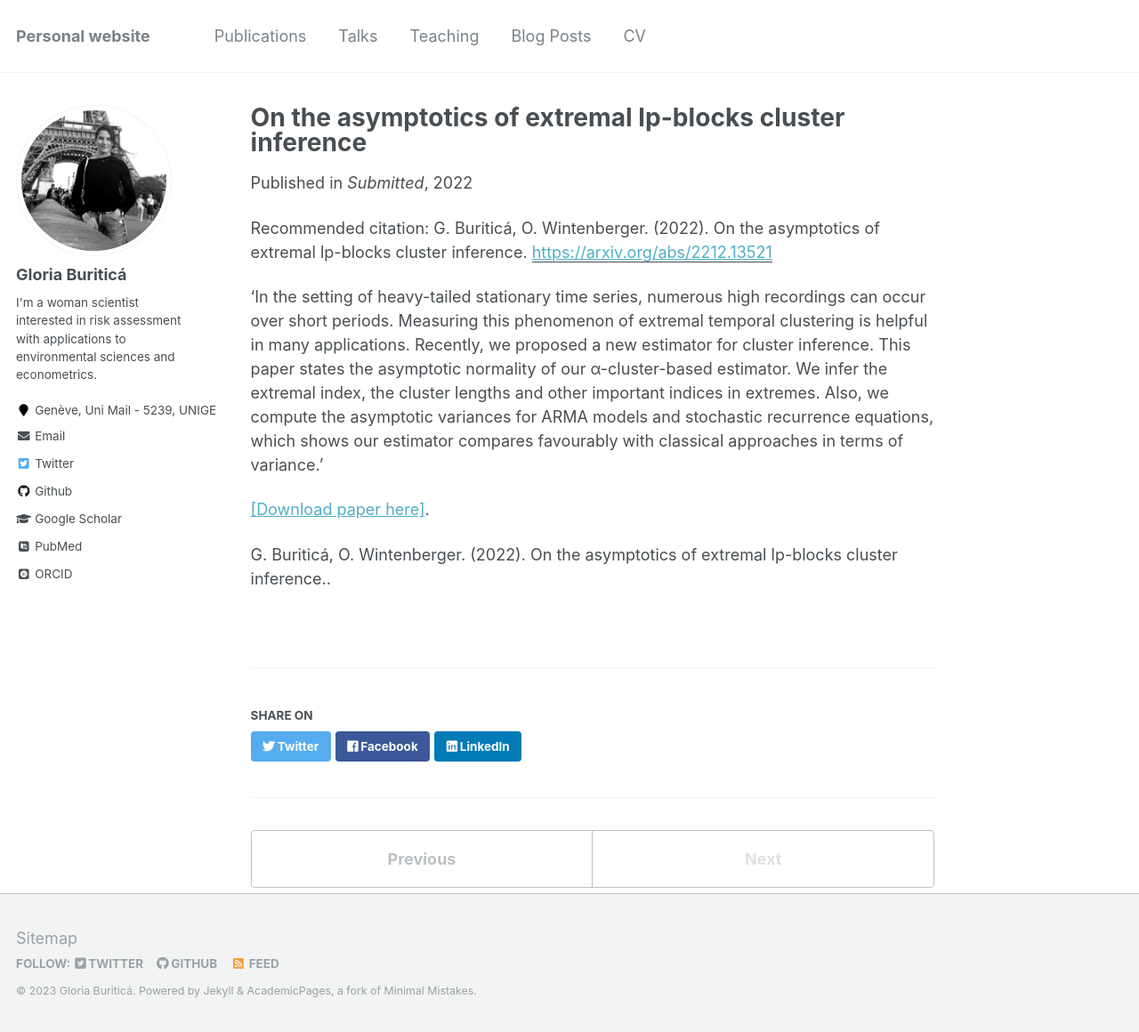
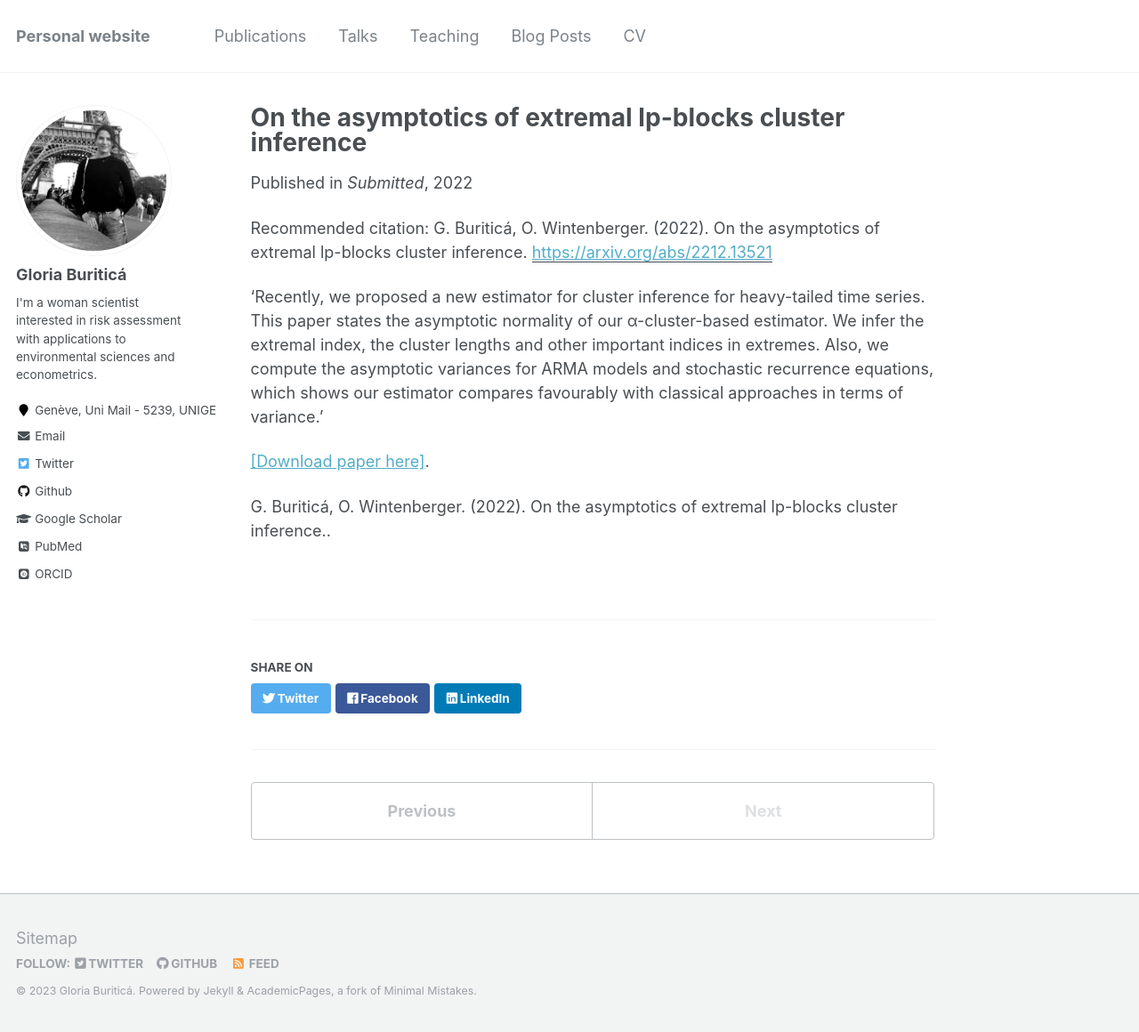
Before and after one commit to GBuritica/GBuritica.github.io, a Jekyll site: the page built from _publications/2023-01-01-asymptotics-lp-clusters-4.md, in a window 1280 px wide and 1160 px high. Shown: the whole window at 89% size. Built offline with Jekyll 4.4.1, drawn with Linux system fonts in a browser that asks for light colours; some web fonts are replaced.

Commit message:
Update 2023-01-01-asymptotics-lp-clusters-4.md

```diff
--- a/_publications/2023-01-01-asymptotics-lp-clusters-4.md
+++ b/_publications/2023-01-01-asymptotics-lp-clusters-4.md
@@ -2,13 +2,13 @@
 title: "On the asymptotics of extremal lp-blocks cluster inference"
 collection: publications
 permalink: /publication/2023-01-01-asymptotics-lp-clusters-4
-excerpt: 'In the setting of heavy-tailed stationary time series, numerous high recordings can occur over short periods. Measuring this phenomenon of extremal temporal clustering is helpful in many applications. Recently, we proposed a new estimator for cluster inference. This paper states the asymptotic normality of our α-cluster-based estimator. We infer the extremal index, the cluster lengths and other important indices in extremes. Also, we compute the asymptotic variances for ARMA models and stochastic recurrence equations, which shows our estimator compares favourably with classical approaches in terms of variance.'
+excerpt: 'Recently, we proposed a new estimator for cluster inference for heavy-tailed time series. This paper states the asymptotic normality of our α-cluster-based estimator. We infer the extremal index, the cluster lengths and other important indices in extremes. Also, we compute the asymptotic variances for ARMA models and stochastic recurrence equations, which shows our estimator compares favourably with classical approaches in terms of variance.'
 date: 2022-12-27
 venue: 'Submitted'
 paperurl: 'https://arxiv.org/abs/2212.13521'
 citation: 'G. Buriticá, O. Wintenberger. (2022). On the asymptotics of extremal lp-blocks cluster inference.'
 ---
-'In the setting of heavy-tailed stationary time series, numerous high recordings can occur over short periods. Measuring this phenomenon of extremal temporal clustering is helpful in many applications. Recently, we proposed a new estimator for cluster inference. This paper states the asymptotic normality of our α-cluster-based estimator. We infer the extremal index, the cluster lengths and other important indices in extremes. Also, we compute the asymptotic variances for ARMA models and stochastic recurrence equations, which shows our estimator compares favourably with classical approaches in terms of variance.'
+'Recently, we proposed a new estimator for cluster inference for heavy-tailed time series. This paper states the asymptotic normality of our α-cluster-based estimator. We infer the extremal index, the cluster lengths and other important indices in extremes. Also, we compute the asymptotic variances for ARMA models and stochastic recurrence equations, which shows our estimator compares favourably with classical approaches in terms of variance.'
 
 [[Download paper here]](https://arxiv.org/abs/2212.13521).
 
```
